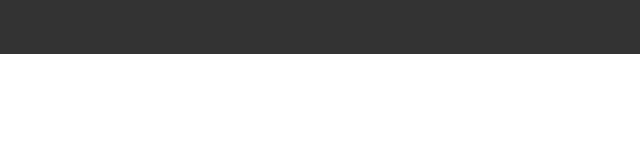
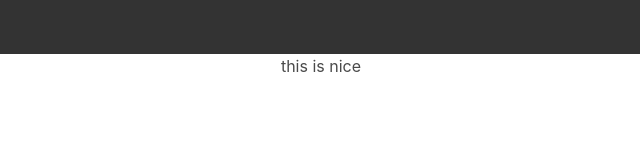
Before and after one commit to AndreasDKReal/DanskeKodere, a plain HTML site: page index.html in a window 1280 px wide. Shown: the full height of the page, 319-959 px from the left. Drawn offline with nearby package versions, Linux system fonts and the light colour scheme.

Commit message:
Update index.html

```diff
--- a/index.html
+++ b/index.html
@@ -18,7 +18,7 @@
 
         <div style="text-align: center;">
 
-          <!--CONTENT-->
+          this is nice
 
         </div>
 
```
